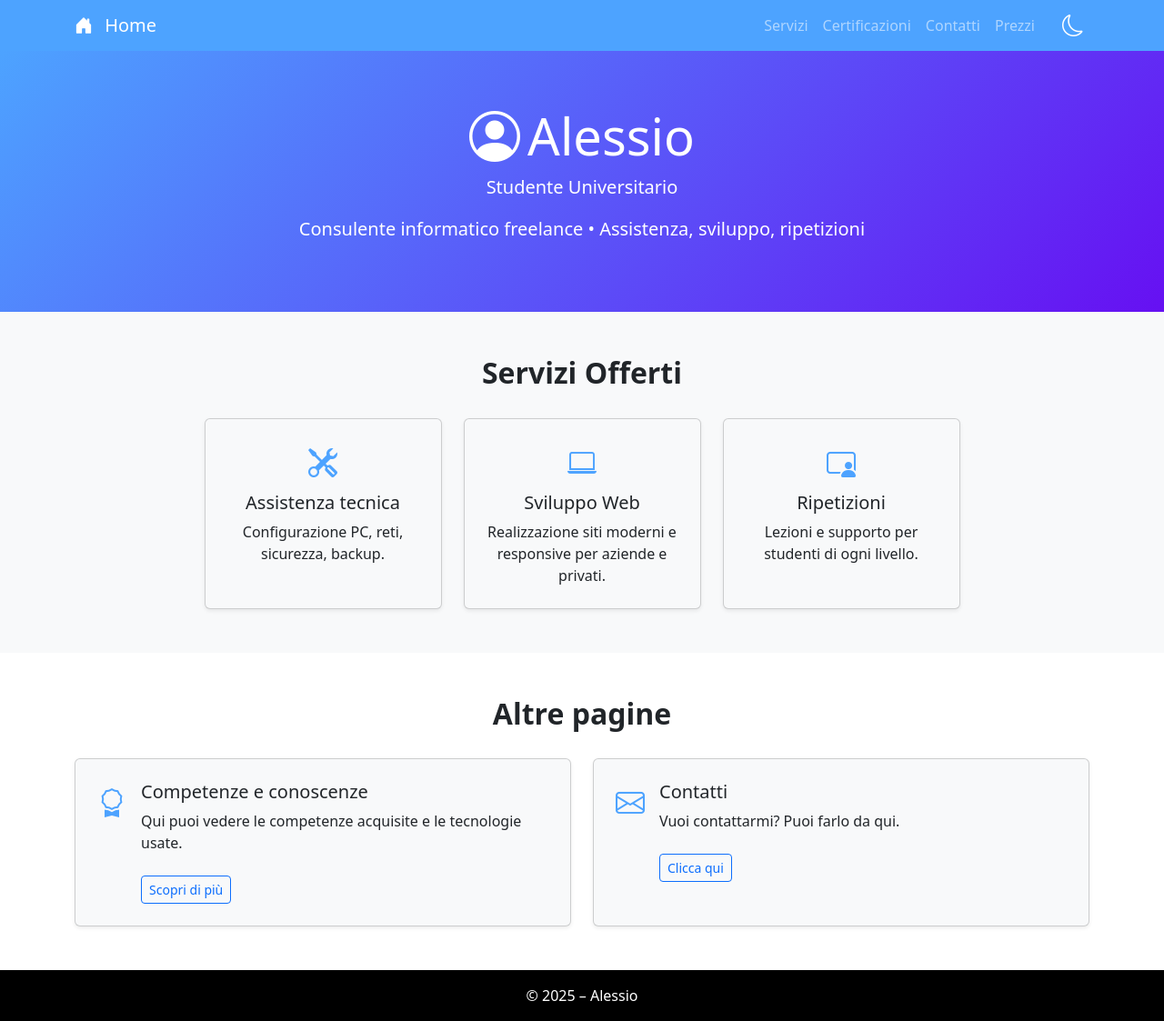
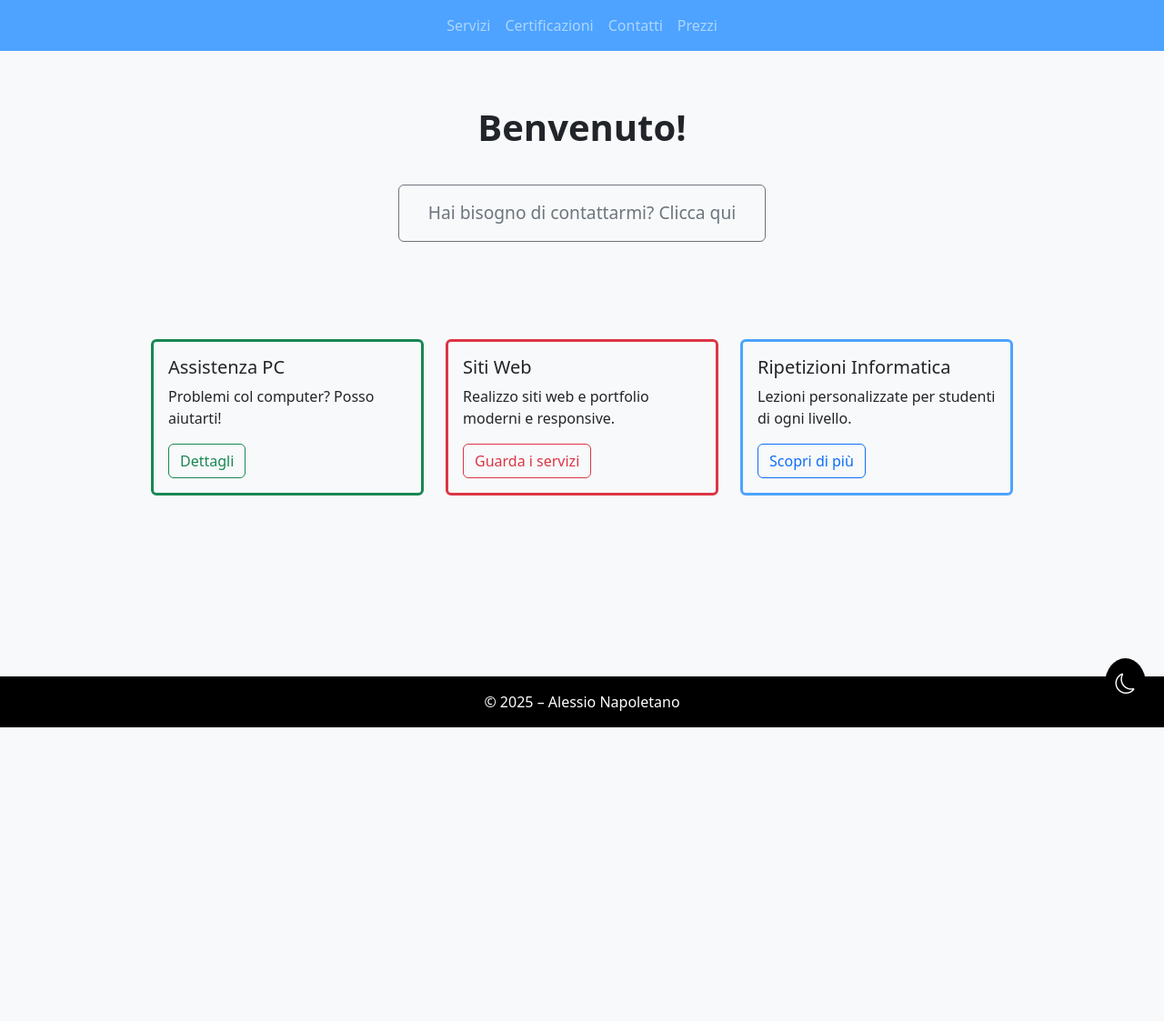
Before and after one commit to alessiotechdev/consulenzeinformatiche, a plain HTML site: page index.html in a window 1280 px wide. Shown: the whole page at 91% size. After the commit the page ends 800 px from the top, so only its background shows below. Drawn offline with nearby package versions, Linux system fonts and the light colour scheme.

Commit message:
Add files via upload

```diff
--- a/index.html
+++ b/index.html
@@ -3,10 +3,21 @@
 <head>
   <meta charset="UTF-8" />
   <meta name="viewport" content="width=device-width, initial-scale=1" />
-  <title>Consulente Informatico – Home</title>
-  <link href="https://cdn.jsdelivr.net/npm/bootstrap@5.3.3/dist/css/bootstrap.min.css" rel="stylesheet">
-  <link href="https://cdn.jsdelivr.net/npm/bootstrap-icons@1.10.5/font/bootstrap-icons.css" rel="stylesheet">
+  <meta name="description" content="Ripetizioni e assistenza informatica personalizzate. Scopri di più." />
+  <meta name="keywords" content="ripetizioni, assistenza informatica, lezioni private, supporto pc" />
+  <meta name="author" content="Alessio Napoletano" />
+  <title>Homepage – Ripetizioni e Assistenza</title>
+  <link rel="icon" href="img/favicon.png" type="image/png" />
+  <link href="https://cdn.jsdelivr.net/npm/bootstrap@5.3.3/dist/css/bootstrap.min.css" rel="stylesheet" />
+  <link href="https://cdn.jsdelivr.net/npm/bootstrap-icons@1.10.5/font/bootstrap-icons.css" rel="stylesheet" />
   <style>
+    html, body {
+      height: 100%;
+      margin: 0;
+      display: flex;
+      flex-direction: column;
+    }
+
     :root {
       --bs-primary: #4da3ff;
       --bs-primary-rgb: 77, 163, 255;
@@ -29,212 +40,176 @@
       color: var(--bs-body-color);
     }
 
-    .hero {
-      padding: 60px 20px;
-      background: linear-gradient(135deg, var(--bs-primary), #6610f2);
-      color: white;
+    .page-wrapper {
+      flex: 1;
+      display: flex;
+      flex-direction: column;
+    }
+
+    .navbar-nav {
+      margin: 0 auto;
       text-align: center;
     }
 
-    .btn-theme-toggle {
-      background: none;
-      border: none;
-      font-size: 1.5rem;
-      color: white;
-      cursor: pointer;
+    .hero-section {
+      text-align: center;
+      padding: 60px 20px;
     }
 
-    .section-title {
-      margin-bottom: 30px;
-      text-align: center;
+    .hero-section h1 {
+      font-size: 2.5rem;
       font-weight: bold;
     }
 
-    .card-icon {
-      font-size: 2rem;
-      color: var(--bs-primary);
+    .hero-buttons .btn {
+      margin: 15px;
+      padding: 1rem 2rem;
+      font-size: 1.2rem;
     }
 
-    .hover-card {
-      transition: transform 0.3s ease, box-shadow 0.3s ease;
+    .card-container {
+      display: flex;
+      flex-wrap: wrap;
+      gap: 1.5rem;
+      justify-content: center;
+      padding: 2rem 1rem;
     }
 
-    .hover-card:hover {
-      transform: translateY(-8px);
-      box-shadow: 0 12px 24px rgba(0, 0, 0, 0.2);
+    .card-hover {
+      max-width: 300px;
+      flex: 1 1 auto;
+      transition: transform 0.3s ease, box-shadow 0.3s ease;
+      border-width: 3px;
     }
 
-    .fade-in-card {
-      opacity: 0;
-      transform: translateY(20px);
-      animation: fadeInUp 0.8s ease forwards;
-    }
-
-    @keyframes fadeInUp {
-      to {
-        opacity: 1;
-        transform: translateY(0);
-      }
-    }
-
-    .fade-hover:hover {
-      transform: scale(1.03);
-      box-shadow: 0 8px 16px rgba(0, 0, 0, 0.2);
-    }
-
-    .card,
-    .bg-light {
-      background-color: var(--bs-card-bg) !important;
-      color: var(--bs-body-color);
-    }
-
-    .card-body {
-      padding: 1.5rem;
+    .card-hover:hover {
+      transform: translateY(-6px);
+      box-shadow: 0 12px 24px rgba(0, 0, 0, 0.2);
     }
 
     footer {
       background-color: #000000;
       color: white;
+      text-align: center;
+      padding: 1rem 0;
+    }
+
+    [data-bs-theme="dark"] footer {
+      background-color: #161b22;
+      color: #e0e0e0;
+    }
+
+    #theme-toggle-btn {
+      position: fixed;
+      bottom: 20px;
+      right: 20px;
+      z-index: 1050;
+      padding: 0.7rem;
+      border: none;
+      border-radius: 50%;
+      font-size: 1.4rem;
+      cursor: pointer;
+      transition: background-color 0.3s, color 0.3s;
+    }
+
+    [data-bs-theme="light"] #theme-toggle-btn {
+      background-color: #000;
+      color: #fff;
+    }
+
+    [data-bs-theme="dark"] #theme-toggle-btn {
+      background-color: #fff;
+      color: #000;
+    }
+
+    @media (max-width: 576px) {
+      #theme-toggle-btn {
+        font-size: 1.6rem;
+        padding: 0.8rem;
+      }
     }
   </style>
 </head>
 <body>
 
-  <!-- Navbar -->
+  <div class="page-wrapper">
     <nav class="navbar navbar-expand-lg bg-primary navbar-dark">
       <div class="container">
-      <a class="navbar-brand" href="index.html">
-        <i class="bi bi-house-door-fill me-2"></i> Home
-      </a>
-      <button class="navbar-toggler" type="button" data-bs-toggle="collapse" data-bs-target="#navbarNav"
-        aria-controls="navbarNav" aria-expanded="false" aria-label="Toggle navigazione">
+        <button class="navbar-toggler" type="button" data-bs-toggle="collapse" data-bs-target="#navbarNav">
           <span class="navbar-toggler-icon"></span>
         </button>
-
-      <div class="collapse navbar-collapse" id="navbarNav">
-        <ul class="navbar-nav ms-auto">
-          <li class="nav-item"><a class="nav-link" href="index.html">Servizi</a></li>
+        <div class="collapse navbar-collapse justify-content-center" id="navbarNav">
+          <ul class="navbar-nav">
+            <li class="nav-item"><a class="nav-link" href="servizi.html">Servizi</a></li>
             <li class="nav-item"><a class="nav-link" href="certificazioni.html">Certificazioni</a></li>
             <li class="nav-item"><a class="nav-link" href="contatti.html">Contatti</a></li>
             <li class="nav-item"><a class="nav-link" href="prezzi.html">Prezzi</a></li>
           </ul>
-        <!-- Pulsante per il cambio tema -->
-        <button id="toggle-theme" class="btn-theme-toggle ms-3" title="Cambia tema">
-          <i class="bi bi-moon" id="theme-icon"></i>
-        </button>
         </div>
       </div>
     </nav>
 
-  <!-- Hero -->
-  <section class="hero">
-    <div class="container">
-      <h1 class="display-4 d-flex justify-content-center align-items-center gap-2">
-        <i class="bi bi-person-circle"></i>
-        <span>Alessio</span>
-      </h1>
-      <p class="lead">Studente Universitario</p>
-      <p class="lead">Consulente informatico freelance • Assistenza, sviluppo, ripetizioni</p>
+    <section class="hero-section">
+      <h1 class="mb-4">Benvenuto!</h1>
+      <div class="hero-buttons d-flex flex-column flex-md-row justify-content-center align-items-center">
+        <a href="contatti.html" class="btn btn-outline-secondary">Hai bisogno di contattarmi? Clicca qui</a>
       </div>
     </section>
 
-  <!-- Servizi -->
-  <section class="py-5">
-    <div class="container">
-      <h2 class="section-title">Servizi Offerti</h2>
-      <div class="row g-4 justify-content-center">
-        <div class="col-md-6 col-lg-3">
-          <div class="card text-center h-100 shadow-sm hover-card">
+    <div class="container card-container">
+      <div class="card card-hover border-success">
         <div class="card-body">
-              <div class="card-icon mb-2"><i class="bi bi-tools"></i></div>
-              <h5 class="card-title">Assistenza tecnica</h5>
-              <p class="card-text">Configurazione PC, reti, sicurezza, backup.</p>
+          <h5 class="card-title">Assistenza PC</h5>
+          <p class="card-text">Problemi col computer? Posso aiutarti!</p>
+          <a href="servizi.html#assistenza" class="btn btn-outline-success">Dettagli</a>
         </div>
       </div>
-        </div>
-        <div class="col-md-6 col-lg-3">
-          <div class="card text-center h-100 shadow-sm hover-card">
+
+      <div class="card card-hover border-danger">
         <div class="card-body">
-              <div class="card-icon mb-2"><i class="bi bi-laptop"></i></div>
-              <h5 class="card-title">Sviluppo Web</h5>
-              <p class="card-text">Realizzazione siti moderni e responsive per aziende e privati.</p>
+          <h5 class="card-title">Siti Web</h5>
+          <p class="card-text">Realizzo siti web e portfolio moderni e responsive.</p>
+          <a href="servizi.html#sviluppo" class="btn btn-outline-danger">Guarda i servizi</a>
         </div>
       </div>
-        </div>
-        <div class="col-md-6 col-lg-3">
-          <div class="card text-center h-100 shadow-sm hover-card">
+
+      <div class="card card-hover border-primary">
         <div class="card-body">
-              <div class="card-icon mb-2"><i class="bi bi-person-video3"></i></div>
-              <h5 class="card-title">Ripetizioni</h5>
-              <p class="card-text">Lezioni e supporto per studenti di ogni livello.</p>
+          <h5 class="card-title">Ripetizioni Informatica</h5>
+          <p class="card-text">Lezioni personalizzate per studenti di ogni livello.</p>
+          <a href="servizi.html#ripetizioni" class="btn btn-outline-primary">Scopri di più</a>
         </div>
       </div>
     </div>
   </div>
-    </div>
-  </section>
 
-  <!-- Altre pagine -->
-  <section class="py-5 bg-light">
-    <div class="container">
-      <h2 class="section-title">Altre pagine</h2>
-      <div class="row g-4">
-        <div class="col-md-6">
-          <div class="card h-100 shadow-sm fade-in-card fade-hover" style="animation-delay: 0.2s;">
-            <div class="card-body d-flex">
-              <i class="bi bi-award card-icon me-3"></i>
-              <div>
-                <h5 class="card-title">Competenze e conoscenze</h5>
-                <p class="card-text">Qui puoi vedere le competenze acquisite e le tecnologie usate.</p>
-                <a href="conoscenze.html" class="btn btn-outline-primary btn-sm mt-2">Scopri di più</a>
-              </div>
-            </div>
-          </div>
-        </div>
-        <div class="col-md-6">
-          <div class="card h-100 shadow-sm fade-in-card fade-hover" style="animation-delay: 0.4s;">
-            <div class="card-body d-flex">
-              <i class="bi bi-envelope card-icon me-3"></i>
-              <div>
-                <h5 class="card-title">Contatti</h5>
-                <p class="card-text">Vuoi contattarmi? Puoi farlo da qui.</p>
-                <a href="contatti.html" class="btn btn-outline-primary btn-sm mt-2">Clicca qui</a>
-              </div>
-            </div>
-          </div>
-        </div>
-      </div>
-    </div>
-  </section>
-
-  <!-- Footer -->
-  <footer class="text-white text-center py-3">
-    &copy; 2025 – Alessio
+  <footer>
+    &copy; 2025 – Alessio Napoletano
   </footer>
 
-  <!-- Script -->
+  <button id="theme-toggle-btn">
+    <i id="floating-theme-icon" class="bi"></i>
+  </button>
+
   <script src="https://cdn.jsdelivr.net/npm/bootstrap@5.3.3/dist/js/bootstrap.bundle.min.js"></script>
   <script>
-    // Applica tema salvato
+    const html = document.documentElement;
     const savedTheme = localStorage.getItem('theme') || 'light';
-    document.documentElement.setAttribute('data-bs-theme', savedTheme);
-    updateThemeIcon(savedTheme);
+    html.setAttribute('data-bs-theme', savedTheme);
 
-    // Cambio tema
-    document.getElementById('toggle-theme').addEventListener('click', () => {
-      const html = document.documentElement;
-      const currentTheme = html.getAttribute('data-bs-theme');
-      const newTheme = currentTheme === 'light' ? 'dark' : 'light';
+    const updateIcons = () => {
+      const theme = html.getAttribute('data-bs-theme');
+      document.getElementById('floating-theme-icon').className = theme === 'dark' ? 'bi bi-sun' : 'bi bi-moon';
+    };
+
+    document.getElementById('theme-toggle-btn').addEventListener('click', () => {
+      const newTheme = html.getAttribute('data-bs-theme') === 'dark' ? 'light' : 'dark';
       html.setAttribute('data-bs-theme', newTheme);
       localStorage.setItem('theme', newTheme);
-      updateThemeIcon(newTheme);
+      updateIcons();
     });
 
-    // Cambia icona del bottone
-    function updateThemeIcon(theme) {
-      const icon = document.getElementById('theme-icon');
-      icon.className = theme === 'dark' ? 'bi bi-sun' : 'bi bi-moon';
-    }
+    updateIcons();
   </script>
 </body>
 </html>
```
Also changed, not shown: certificazioni.html (+55 -34 lines), contatti.html (+9 -2 lines), prezzi.html (+11 -4 lines), servizi.html (added, +298 -0 lines). Lines whose indentation alone changed are shown as unchanged.
